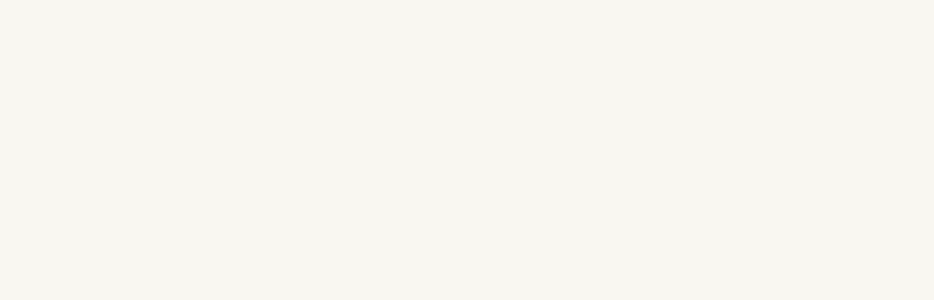
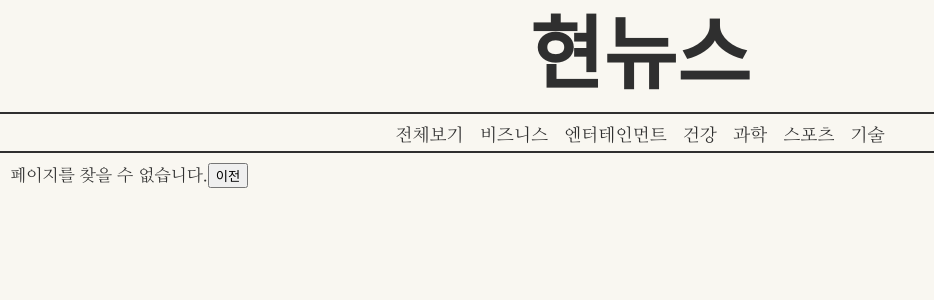
Before and after one commit to inthej/hyeon-news, a React (Create React App) app in the folder frontend/: page /not-found in a window 1280 px wide. Shown: the top 300 px of the page, without its empty margins (0-934 px from the left). Built offline with nearby package versions, Linux system fonts and the light colour scheme; a web font is replaced by a local one.

Commit message:
Update 404 Page & apply withRouter on App Component

```diff
--- a/frontend/src/App.js
+++ b/frontend/src/App.js
@@ -1,18 +1,21 @@
-import {BrowserRouter, Redirect, Switch} from 'react-router-dom';
+import {Redirect, Switch, withRouter} from 'react-router-dom';
 import './App.css';
+import RouteWithLayout from "./layouts";
 import Main from "./layouts/Main";
-import RouteWithLayout from "./layouts";
 import News from "./pages/News";
+import NotFound from "./pages/NotFound";
 
 const App = () => {
   return (
-    <BrowserRouter>
+    <>
       <Switch>
-        <Redirect exact from="/" to="news" />
-        <RouteWithLayout path="/news/:category?" layout={Main} component={News} />
+        <Redirect exact from="/" to="news"/>
+        <RouteWithLayout path="/news/:category?" layout={Main} component={News}/>
+        <RouteWithLayout path="/not-found" layout={Main} component={NotFound}/>
+        <Redirect to="/not-found"/>
       </Switch>
-    </BrowserRouter>
+    </>
   );
 }
 
-export default App;
+export default withRouter(App);
--- a/frontend/src/index.js
+++ b/frontend/src/index.js
@@ -1,14 +1,15 @@
 import React from 'react';
 import ReactDOM from 'react-dom';
+import {BrowserRouter} from "react-router-dom";
 import App from './App';
 import './assets/fonts/font.css';
 import './index.css';
 import reportWebVitals from './reportWebVitals';
 
 ReactDOM.render(
-  <React.StrictMode>
+  <BrowserRouter>
     <App />
-  </React.StrictMode>,
+  </BrowserRouter>,
   document.getElementById('root')
 );
 
--- a/frontend/src/layouts/RouteWithLayout.js
+++ b/frontend/src/layouts/RouteWithLayout.js
@@ -17,7 +17,7 @@ const RouteWithLayout = props => {
 }
 
 RouteWithLayout.propTypes = {
-  component: PropTypes.node.isRequired,
+  component: PropTypes.any.isRequired,
   layout: PropTypes.any.isRequired,
   path: PropTypes.string
 }
--- a/frontend/src/lib/usePromise.js
+++ b/frontend/src/lib/usePromise.js
@@ -12,8 +12,9 @@ export default function usePromise(promiseCreator, deps) {
       setResolved(resolved);
     } catch (e) {
       setError(e);
+    } finally {
+      setLoading(false);
     }
-    setLoading(false);
   }
 
   useEffect(() => {
--- a/frontend/src/pages/News/News.js
+++ b/frontend/src/pages/News/News.js
@@ -8,18 +8,17 @@ const Container = styled.div`
 `;
 
 const News = (props) => {
-  const {className, match} = props;
+  const {match, history} = props;
   const category = match.params.category || CategoryType.all;
 
   return (
-    <Container className={className}>
+    <Container>
       <NewsList category={category}/>
     </Container>
   );
 };
 
 News.propTypes = {
-  className: PropTypes.string,
   match: PropTypes.object.isRequired
 }
 
--- /dev/null
+++ b/frontend/src/pages/NotFound/NotFound.js
@@ -0,0 +1,27 @@
+import PropTypes from 'prop-types';
+import React from 'react';
+import styled from "styled-components";
+
+const Container = styled.div`
+  text-align: left;
+  padding: 10px 10px;
+`;
+
+const NotFound = props => {
+  const handleGoBack = () => {
+    props.history.goBack();
+  }
+
+  return (
+    <Container>
+      페이지를 찾을 수 없습니다.
+      <button onClick={handleGoBack}>이전</button>
+    </Container>
+  )
+}
+
+React.propTypes = {
+  match: PropTypes.object
+}
+
+export default NotFound;
--- /dev/null
+++ b/frontend/src/pages/NotFound/index.js
@@ -0,0 +1 @@
+export { default } from './NotFound';
```
